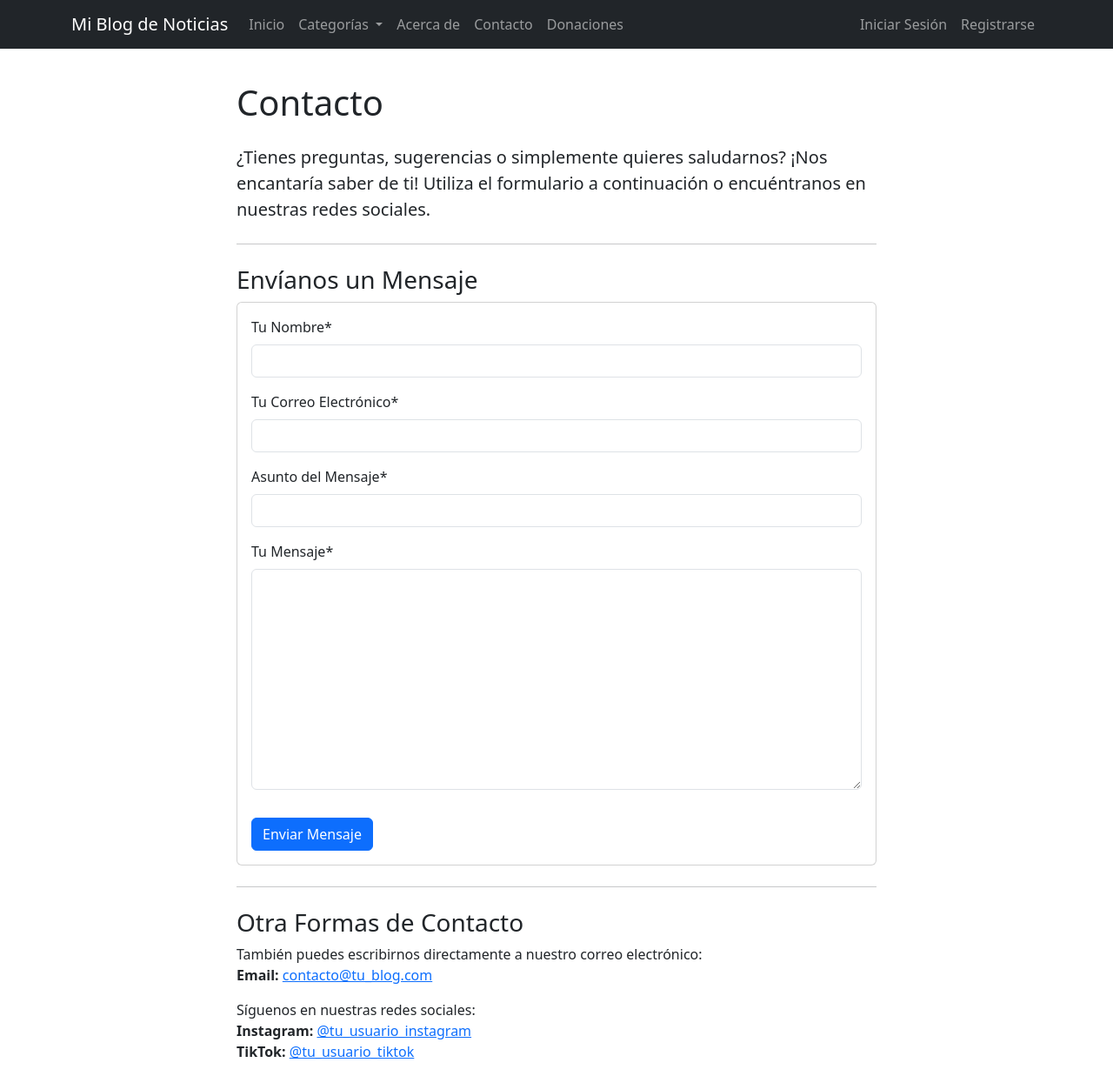
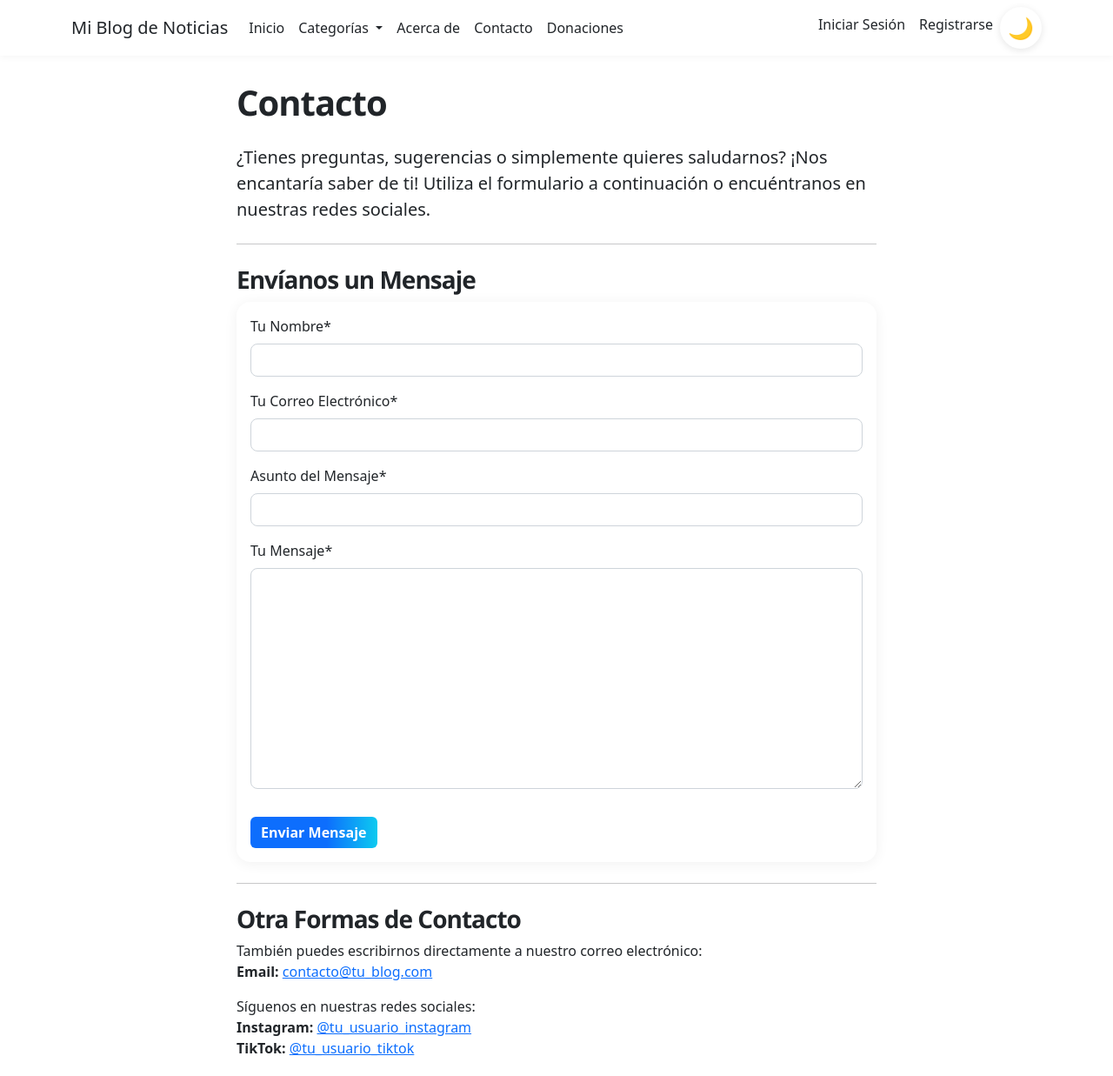
Before and after one commit to DaroNelson/DjangoBlogHuellita, a Django app: page /contacto/ in a window 1280 px wide. Shown: the whole page at 87% size. After the commit the page ends 1214 px from the top, so only its background shows below. Run offline with Django 5.2, Linux system fonts and the light colour scheme; data comes from the database, SQL or seed files in the repository; some libraries are stand-ins or nearby versions.

Commit message:
se agrego estilos

```diff
--- /dev/null
+++ b/blog/static/css/styles.css
@@ -0,0 +1,201 @@
+/* Navbar transparente y con blur */
+.navbar {
+    background-color: rgba(255,255,255,0.7) !important;
+    backdrop-filter: blur(8px);
+    box-shadow: 0 2px 8px rgba(0,0,0,0.04);
+    transition: background 0.3s, box-shadow 0.3s;
+}
+
+body.dark-mode .navbar {
+    background-color: rgba(24,26,27,0.7) !important;
+    box-shadow: 0 2px 8px rgba(0,0,0,0.18);
+}
+
+/* Contraste de enlaces en navbar transparente */
+.navbar .navbar-brand,
+.navbar .nav-link {
+    color: #212529 !important;
+    transition: color 0.3s;
+}
+
+body.dark-mode .navbar .navbar-brand,
+body.dark-mode .navbar .nav-link {
+    color: #fff !important;
+}
+
+/* Hover en enlaces de navbar */
+.navbar .nav-link:hover {
+    color: #0d6efd !important;
+    text-decoration: underline;
+}
+body.dark-mode .navbar .nav-link:hover {
+    color: #66afe9 !important;
+}
+
+/* Botones principales */
+.btn-primary {
+    background: linear-gradient(90deg, #0d6efd 60%, #0dcaf0 100%);
+    border: none;
+    color: #fff;
+    font-weight: 600;
+    transition: background 0.3s, color 0.3s;
+}
+.btn-primary:hover {
+    background: linear-gradient(90deg, #0dcaf0 0%, #0d6efd 100%);
+    color: #fff;
+}
+
+/* Tarjetas de posts */
+.card {
+    border-radius: 1rem;
+    box-shadow: 0 2px 16px rgba(0,0,0,0.06);
+    border: none;
+    transition: box-shadow 0.3s;
+}
+.card:hover {
+    box-shadow: 0 4px 32px rgba(0,0,0,0.10);
+}
+
+/* Títulos destacados */
+h1, h2, h3, h4, h5 {
+    font-family: 'Segoe UI', 'Roboto', Arial, sans-serif;
+    font-weight: 700;
+    letter-spacing: -1px;
+}
+
+/* Inputs y formularios */
+.form-control {
+    border-radius: 0.5rem;
+    border: 1px solid #ced4da;
+    transition: border 0.3s, box-shadow 0.3s;
+}
+.form-control:focus {
+    border-color: #0d6efd;
+    box-shadow: 0 0 0 0.2rem rgba(13,110,253,.10);
+}
+
+/* Mejoras en modo oscuro */
+body.dark-mode {
+    background-color: #181a1b;
+    color: #f8f9fa;
+}
+
+body.dark-mode .card {
+    background: #23272b;
+    color: #f8f9fa;
+    box-shadow: 0 2px 16px rgba(0,0,0,0.25);
+}
+
+body.dark-mode .form-control {
+    background: #23272b;
+    color: #fff;
+    border: 1px solid #495057;
+}
+body.dark-mode .form-control:focus {
+    border-color: #66afe9;
+    box-shadow: 0 0 0 0.2rem rgba(102,175,233,.10);
+}
+
+/* Placeholder blanco en modo oscuro */
+body.dark-mode input::placeholder,
+body.dark-mode textarea::placeholder {
+    color: #ccc !important;
+    opacity: 1;
+}
+
+/* Botón para cambiar tema */
+#toggle-theme {
+    border-radius: 50%;
+    box-shadow: 0 2px 8px rgba(0,0,0,0.10);
+    background: #fff;
+    color: #212529;
+    border: none;
+    width: 48px;
+    height: 48px;
+    display: flex;
+    align-items: center;
+    justify-content: center;
+    font-size: 1.5rem;
+    transition: background 0.3s, color 0.3s;
+}
+body.dark-mode #toggle-theme {
+    background: #23272b;
+    color: #fff;
+}
+
+/* Formularios modernos */
+.form-container {
+    max-width: 420px;
+    margin: 40px auto;
+    padding: 2rem 2.5rem 2rem 2.5rem;
+    background: #fff;
+    border-radius: 1rem;
+    box-shadow: 0 4px 24px rgba(0,0,0,0.08);
+    border: 1px solid #e3e3e3;
+}
+body.dark-mode .form-container {
+    background: #23272b;
+    border: 1px solid #343a40;
+    box-shadow: 0 4px 24px rgba(0,0,0,0.25);
+}
+.form-container h2, .form-container h1 {
+    text-align: center;
+    margin-bottom: 1.5rem;
+    font-weight: 700;
+    color: #212529;
+}
+body.dark-mode .form-container h2,
+body.dark-mode .form-container h1 {
+    color: #fff;
+}
+
+/* Alertas */
+.alert {
+    border-radius: 0.5rem;
+    font-size: 1rem;
+    padding: 1rem;
+    margin-bottom: 1rem;
+    border: none;
+    box-shadow: 0 2px 8px rgba(0,0,0,0.04);
+}
+body.dark-mode .alert {
+    color: #f8f9fa;
+    background-color: #23272b;
+    border-color: #343a40;
+}
+
+/* Mejoras en dropdown */
+.dropdown-menu {
+    border-radius: 0.5rem;
+    box-shadow: 0 2px 8px rgba(0,0,0,0.08);
+    background-color: #fff !important;
+    color: #212529;
+}
+body.dark-mode .dropdown-menu {
+    background-color: #23272b !important;
+    color: #f8f9fa;
+}
+body.dark-mode .dropdown-menu .dropdown-item {
+    color: #fff !important;
+}
+body.dark-mode .dropdown-menu .dropdown-item:hover,
+body.dark-mode .dropdown-menu .dropdown-item:focus {
+    background-color: #343a40 !important;
+    color: #fff !important;
+}
+
+/* Espaciado entre tarjetas de comentarios */
+#comments-section .card {
+    margin-bottom: 1rem;
+}
+
+/* Responsive para formularios y tarjetas */
+@media (max-width: 600px) {
+    .form-container {
+        padding: 1rem;
+        max-width: 98vw;
+    }
+    .card {
+        border-radius: 0.5rem;
+    }
+}
--- a/blog/templates/blog/base.html
+++ b/blog/templates/blog/base.html
@@ -1,3 +1,12 @@
+{% load static %}
+{% load i18n %}
+{% load crispy_forms_tags %}
+
+{# NUEVO: Cargar las categorías para el menú desplegable #}
+{% with categorias=categories.all %}{% endwith %}
+{# FIN NUEVO #}
+
+{# Base template for the blog application #}
 <!DOCTYPE html>
 <html lang="es">
 <head>
@@ -5,12 +14,15 @@
     <meta name="viewport" content="width=device-width, initial-scale=1.0">
     <title>{% block title %}Mi Blog de Noticias{% endblock %}</title>
     <link href="https://cdn.jsdelivr.net/npm/bootstrap@5.3.0/dist/css/bootstrap.min.css" rel="stylesheet">
+    <link rel="stylesheet" type="text/css" href="{% static 'css/styles.css' %}">
     <style>
-        body { padding-top: 70px; } /* Ajuste para el navbar fijo */
+        body {
+            padding-top: 70px;
+        }
     </style>
 </head>
 <body>
-    <nav class="navbar navbar-expand-lg navbar-dark bg-dark fixed-top">
+    <nav class="navbar navbar-expand-lg fixed-top">
         <div class="container">
             <a class="navbar-brand" href="{% url 'post_list' %}">Mi Blog de Noticias</a>
             <button class="navbar-toggler" type="button" data-bs-toggle="collapse" data-bs-target="#navbarNav" aria-controls="navbarNav" aria-expanded="false" aria-label="Toggle navigation">
@@ -83,6 +95,11 @@
                             <a class="nav-link" href="{% url 'register' %}">Registrarse</a>
                         </li>
                     {% endif %}
+                    <li class="nav-item">
+                        <button id="toggle-theme" class="btn" aria-label="Cambiar tema">
+                            🌙
+                        </button>
+                    </li>
                 </ul>
             </div>
         </div>
@@ -103,6 +120,35 @@
     </div>
 
     <script src="https://cdn.jsdelivr.net/npm/bootstrap@5.3.0/dist/js/bootstrap.bundle.min.js"></script>
+    <script>
+        // Script para cambiar entre modo claro y oscuro
+        document.addEventListener('DOMContentLoaded', function() {
+            const toggleButton = document.getElementById('toggle-theme');
+            const body = document.body;
+
+            // Verificar si hay un tema guardado en localStorage
+            const savedTheme = localStorage.getItem('theme');
+            if (savedTheme === 'dark') {
+                body.classList.add('dark-mode');
+                toggleButton.textContent = '☀️';
+            } else {
+                toggleButton.textContent = '🌙';
+            }
+
+            // Agregar evento al botón
+            toggleButton.addEventListener('click', function() {
+                body.classList.toggle('dark-mode');
+
+                if (body.classList.contains('dark-mode')) {
+                    toggleButton.textContent = '☀️';
+                    localStorage.setItem('theme', 'dark');
+                } else {
+                    toggleButton.textContent = '🌙';
+                    localStorage.setItem('theme', 'light');
+                }
+            });
+        });
+    </script>
     {% block extra_js %}{% endblock %}
 </body>
 </html>
--- a/blog/templates/blog/contact.html
+++ b/blog/templates/blog/contact.html
@@ -1,5 +1,7 @@
 {% extends 'blog/base.html' %}
 {% load crispy_forms_tags %} {# Para que el formulario se vea bien #}
+{% load static %}
+
 
 {% block title %}Contacto{% endblock %}
 
```
